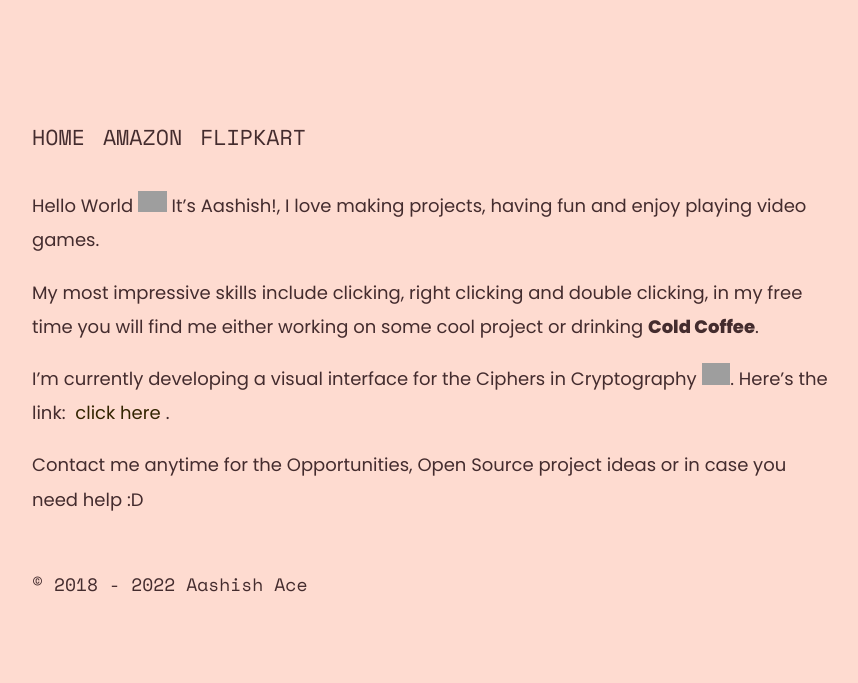
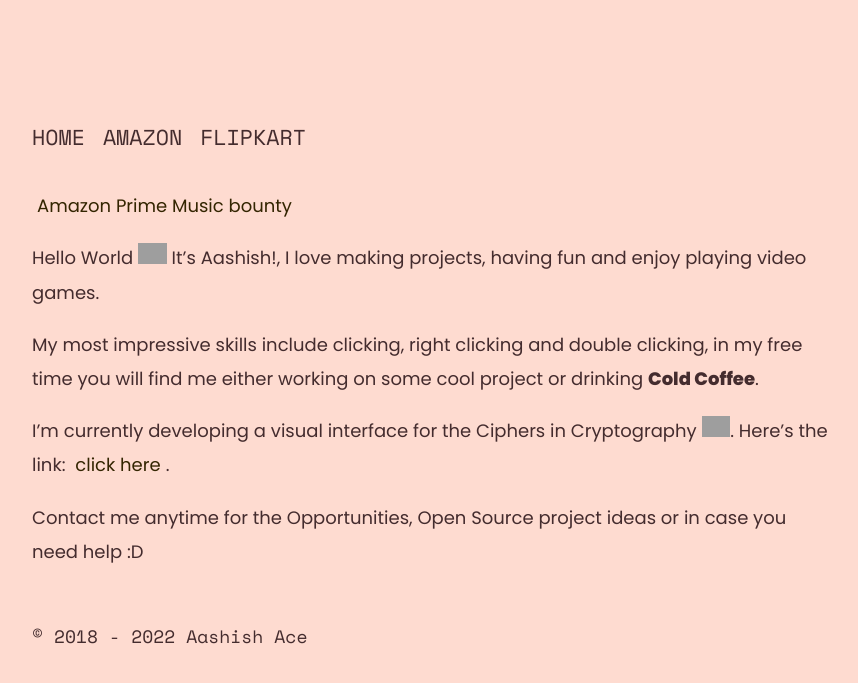
Before and after one commit to aashishace/aashishace.github.io, a Jekyll site: the page built from about.md, in a window 1280 px wide, cut to the strip 304-989 px from the top of the page. Shown: the whole strip, without its empty margins (4-862 px from the left). Built offline with Jekyll 4.4.1, drawn with Linux system fonts in a browser that asks for light colours; nearby versions of some CDN libraries; before the commit the page ends 937 px from its top, so only the background shows below that; grey boxes are pictures that could not be loaded.

Commit message:
new commit

```diff
--- a/about.md
+++ b/about.md
@@ -2,6 +2,8 @@
 title: About
 layout: page
 ---
+
+<a target="_blank" href="https://www.amazon.in/music/prime?_encoding=UTF8&linkCode=ib1&tag=recommendbyac-21&linkId=802731003eb01322fc1dfc690dd4d60d&ref_=ihub_curatedcontent_bcfbad37-481e-4b57-b188-549b8a14ae91">Amazon Prime Music bounty</a>
 
 Hello World
 <img src='https://emojis.slackmojis.com/emojis/images/1536351075/4594/blob-wave.gif' alt='' class='emoji'>
```
